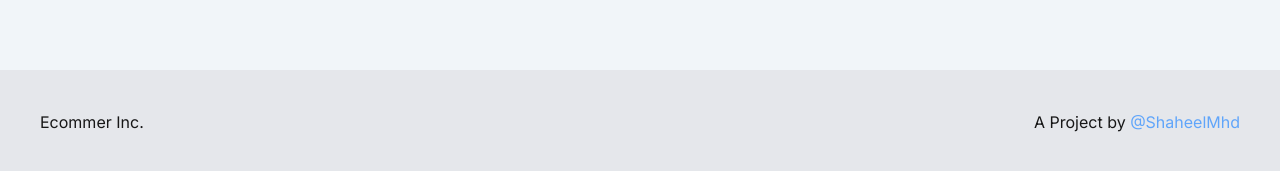
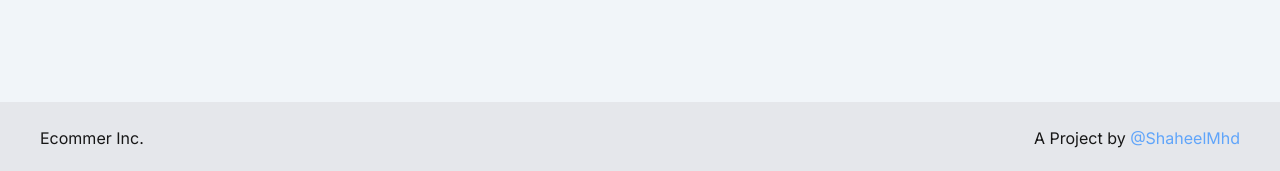
Before and after one commit to ShaheelMhd/ecommer, a Next.js app: page / in a window 1280 px wide. Shown: the part 626-797 px from the top of the page. Built offline with nearby package versions, Linux system fonts and the light colour scheme; no server answers; the database is empty.

Commit message:
Fixed padding issue in footer

```diff
--- a/app/Footer.tsx
+++ b/app/Footer.tsx
@@ -9,7 +9,7 @@ const Footer = ({ className }: Props) => {
   return (
     <div
       className={`${className} bg-gray-200 text-neutral-900 dark:bg-black
-        dark:text-stone-200 sm:px-3 md:px-7 lg:p-10 py-6 flex justify-between`}
+        dark:text-stone-200 sm:px-3 md:px-7 lg:px-10 py-6 flex justify-between`}
     >
       <p>Ecommer Inc.</p>
       <p>
```
